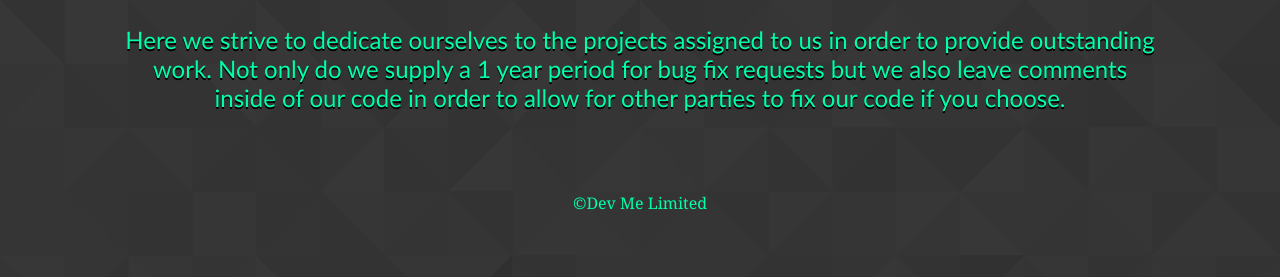
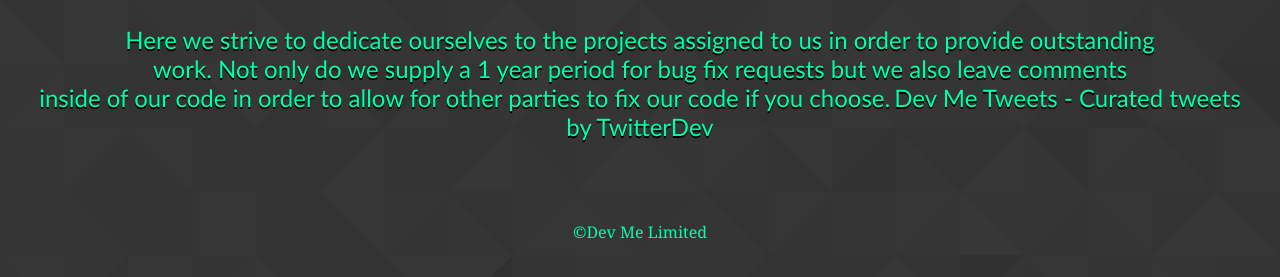
Before and after one commit to Imburnt916/imburnt916.github.io, a plain HTML site: page home.html in a window 1280 px wide. Shown: the part 385-662 px from the top of the page. Drawn offline with Linux system fonts and the light colour scheme.

Commit message:
possible twitter feed

```diff
--- a/home.html
+++ b/home.html
@@ -20,6 +20,7 @@
 		<a>Here we strive to dedicate ourselves to the projects assigned to us in order to provide outstanding<br>
 			work.  Not only do we supply a 1 year period for bug fix requests but we also leave comments<br> inside of our code in order to allow for other parties
 			to fix our code if you choose.</a>
+		<a class="twitter-timeline" href="//twitter.com/TwitterDev/timelines/539487832448843776">Dev Me Tweets - Curated tweets by TwitterDev</a> <script async src="//platform.twitter.com/widgets.js" charset="utf-8"></script>
 	</div>
 	<p id = "footer">&copy;Dev Me Limited</p>
 </body>
```
